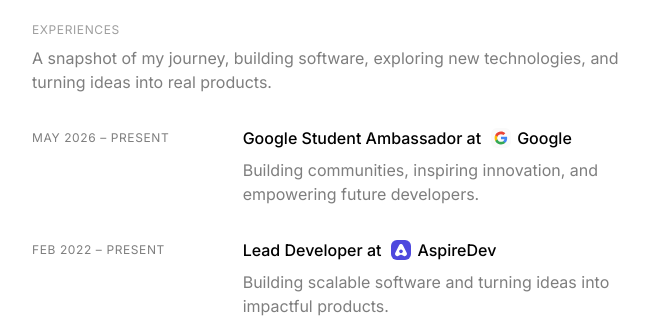
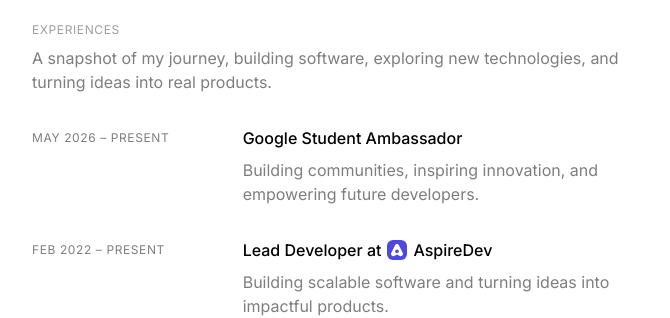
Before and after one commit to gujarathisampath/portfolio, a Next.js app: page / in a window 1280 px wide. Shown: the part 1820-2138 px from the top of the page, without its empty margins (304-974 px from the left). Built offline with nearby package versions, Linux system fonts and the light colour scheme.

Commit message:
feat: add experience section with dynamic card rendering and JSON data support

```diff
--- a/components/experienceCard.tsx
+++ b/components/experienceCard.tsx
@@ -7,9 +7,9 @@
   description: string;
   startDate: string;
   endDate?: string;
-  companyName: string;
-  companyIcon: string;
-  companyUrl: string;
+  companyName?: string;
+  companyIcon?: string;
+  companyUrl?: string;
 }
 
 const ExperienceCard = ({
@@ -30,9 +30,14 @@
       </p>
 
       <div className="md:col-span-2">
-        <h3 className="flex flex-wrap items-center gap-1 text-base font-medium text-primary">
-          <span>{title} at</span>
+        <h3 className="flex flex-wrap items-center text-base font-medium text-primary">
+          <span>{title} {
+            companyName && (
+              <span>at</span>
+            )
+          }</span>
 
+          {companyName && companyUrl && Icon && (
             <Link
               href={companyUrl}
               className="inline-flex items-center gap-1.5 ml-1.5"
@@ -40,6 +45,7 @@
               <Icon className="h-5 w-5 rounded-sm" />
               <span>{companyName}</span>
             </Link>
+          )}
         </h3>
 
         <p className="mt-2 text-base text-muted-foreground">
--- a/components/sections/experience.tsx
+++ b/components/sections/experience.tsx
@@ -9,9 +9,9 @@
   description: string;
   startDate: string;
   endDate?: string;
-  companyName: string;
-  companyIcon: string;
-  companyUrl: string;
+  companyName?: string;
+  companyIcon?: string;
+  companyUrl?: string;
 }
 
 const experienceData : ExperienceData[] = experiences
@@ -31,9 +31,9 @@
                     description={experience.description}
                     startDate={experience.startDate}
                     endDate={experience.endDate}
-                    companyName={experience.companyName}
-                    companyIcon={experience.companyIcon}
-                    companyUrl={experience.companyUrl}
+                    companyName={experience?.companyName || ""}
+                    companyIcon={experience?.companyIcon || ""}
+                    companyUrl={experience?.companyUrl || ""}
                 />
             ))}
         </div>
--- a/data/experience.json
+++ b/data/experience.json
@@ -4,10 +4,7 @@
       "title": "Google Student Ambassador",
       "description": "Building communities, inspiring innovation, and empowering future developers.",
       "startDate": "May 2026",
-      "endDate": "Present",
-      "companyName": "Google",
-      "companyIcon": "GSAIcon",
-      "companyUrl": "https://geministudentambassador.com/"
+      "endDate": "Present"
     },
     {
       "id": 2,
```
Lines whose indentation alone changed are shown as unchanged.
